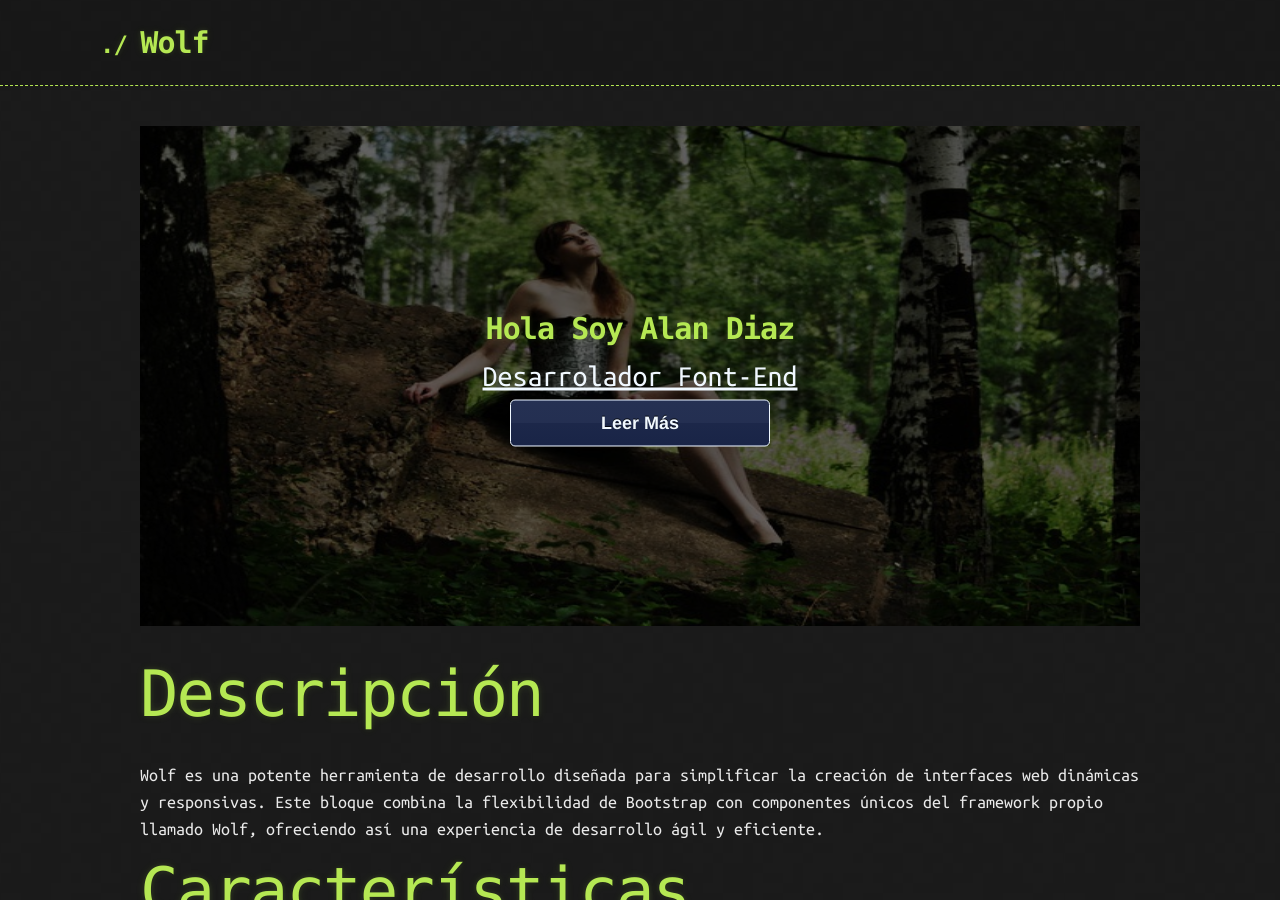
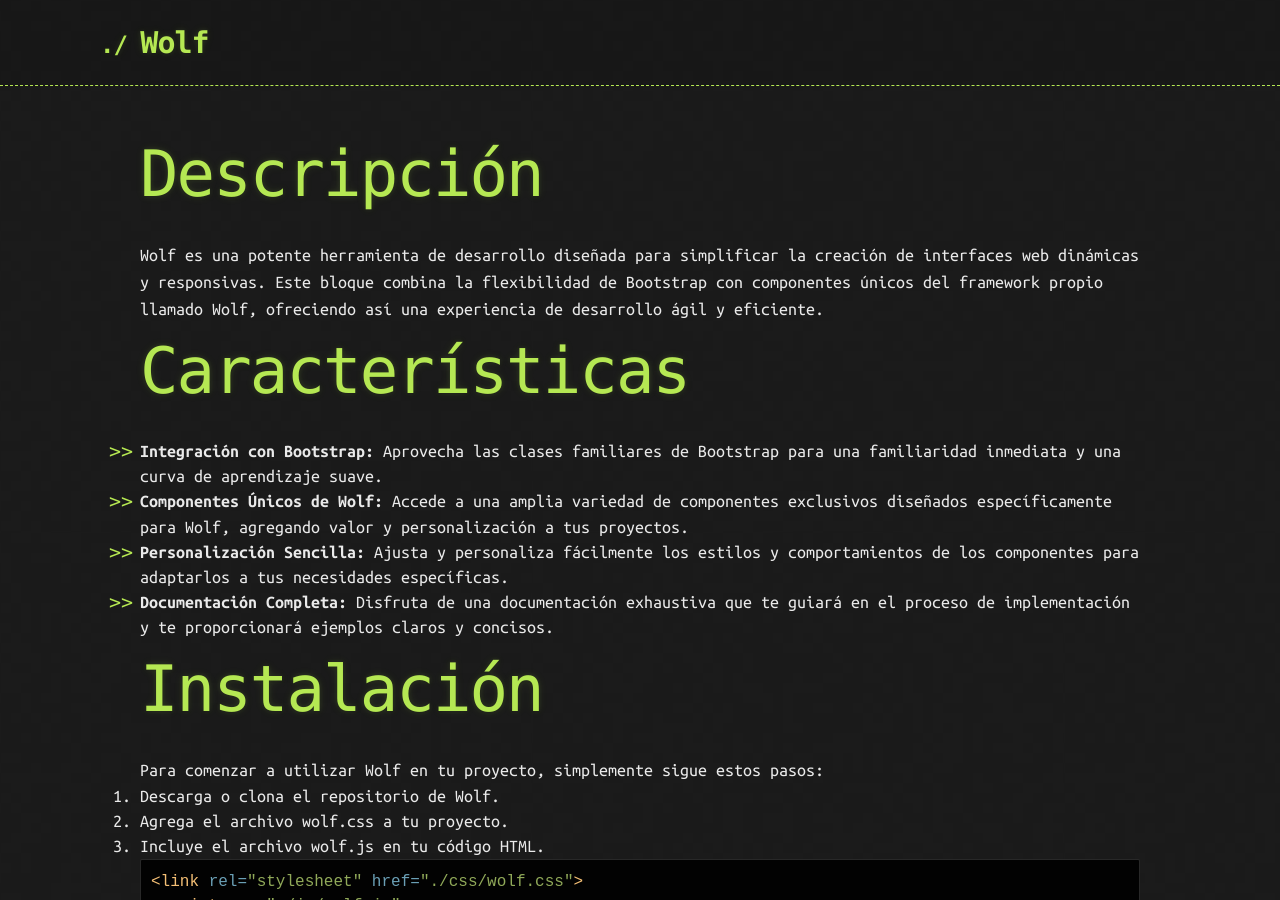
Before and after one commit to NinjaDiaz007/Block, a Jekyll site: the page built from wolf.md, in a window 1280 px wide and 900 px high. Built offline with Jekyll 4.4.1, drawn with Linux system fonts in a browser that asks for light colours.

Commit message:
Add files via upload

```diff
--- a/wolf.md
+++ b/wolf.md
@@ -1,14 +1,14 @@
 ---
 layout: default
 ---
-<section class="banner">
+<!--<section class="banner">
     <div class="capa"></div>
     <div class="info">
         <h1 class="display-1 mb-3">Hola Soy Alan Diaz</h1>
         <p>Desarrolador Font-End</p>
         <a href="#sobreMi" class="btn btn-primary">Leer M&#225;s</a>
     </div>
-</section>
+</section>-->
 
 
 <h1 style="font-size: 64px;">Descripción</h1>
```
